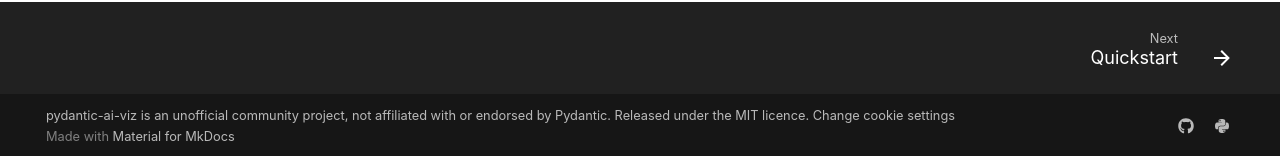
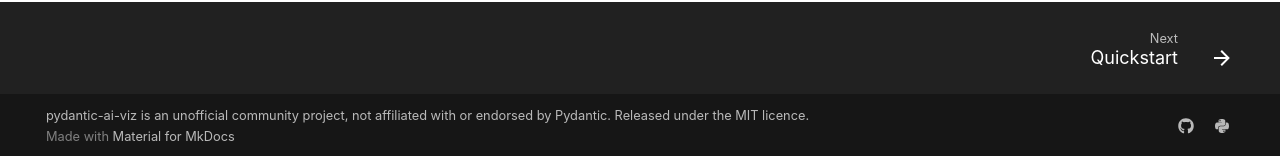
Before and after one commit to LowWeiLin/pydantic-ai-viz, an MkDocs documentation site: the page built from docs/index.md, in a window 1280 px wide and 900 px high, scrolled down 3018 px. Shown: the part 741-897 px from the top of the window. Built offline with MkDocs 1.6.1 and Material for MkDocs 9.7.7, drawn with Linux system fonts in a browser that asks for light colours; comment, search, counter and statistics services are not loaded; part of the change alters nothing that is shown.

Commit message:
docs: drop the cookie consent banner, load Google Analytics directly (#4)
Co-authored-by: Claude Opus 5.5 <noreply@anthropic.com>

```diff
--- a/mkdocs.yml
+++ b/mkdocs.yml
@@ -9,7 +9,6 @@ edit_uri: edit/main/docs/
 copyright: >-
   pydantic-ai-viz is an unofficial community project, not affiliated with or
   endorsed by Pydantic. Released under the MIT licence.
-  <a href="#__consent">Change cookie settings</a>
 
 theme:
   name: material
@@ -56,14 +55,9 @@ extra_css:
   - stylesheets/extra.css
 
 extra:
-  # Google Analytics loads only after a visitor accepts the consent banner.
   analytics:
     provider: google
     property: G-NM14TY4CRG
-  consent:
-    title: Cookie consent
-    description: >-
-      We use cookies to see how the docs are used, so we can improve them.
   social:
     - icon: fontawesome/brands/github
       link: https://github.com/LowWeiLin/pydantic-ai-viz
```
